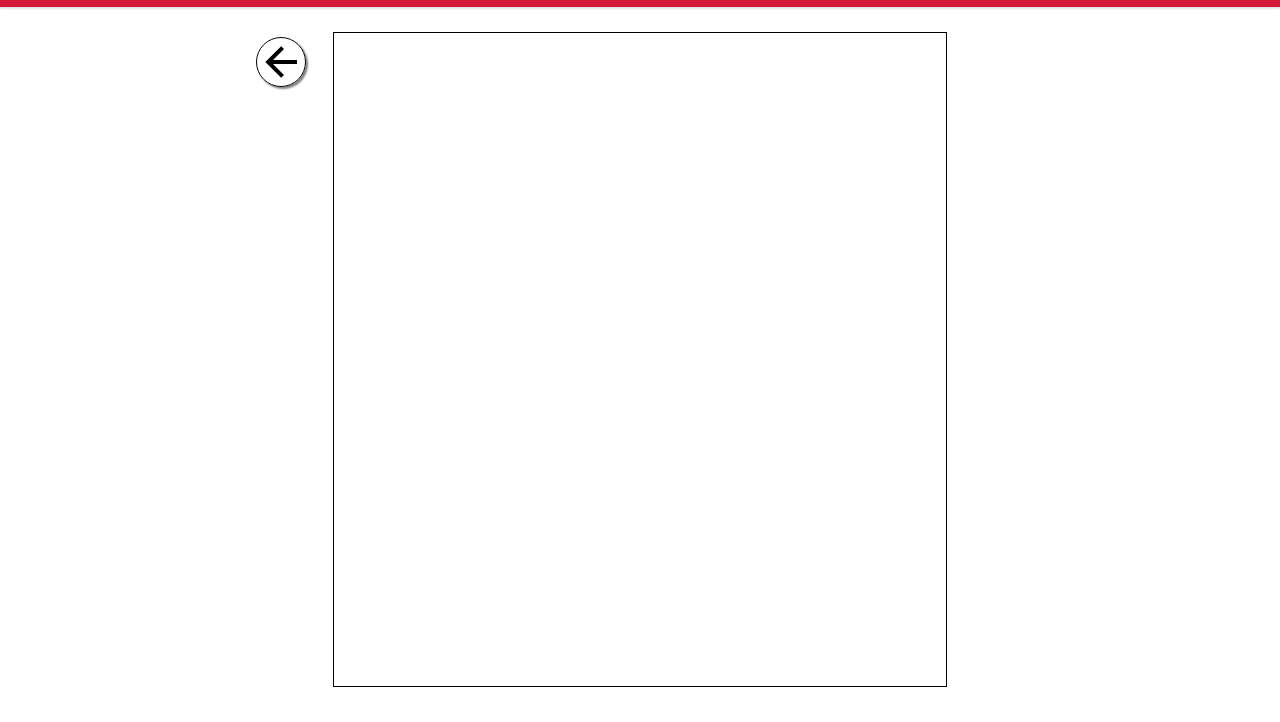
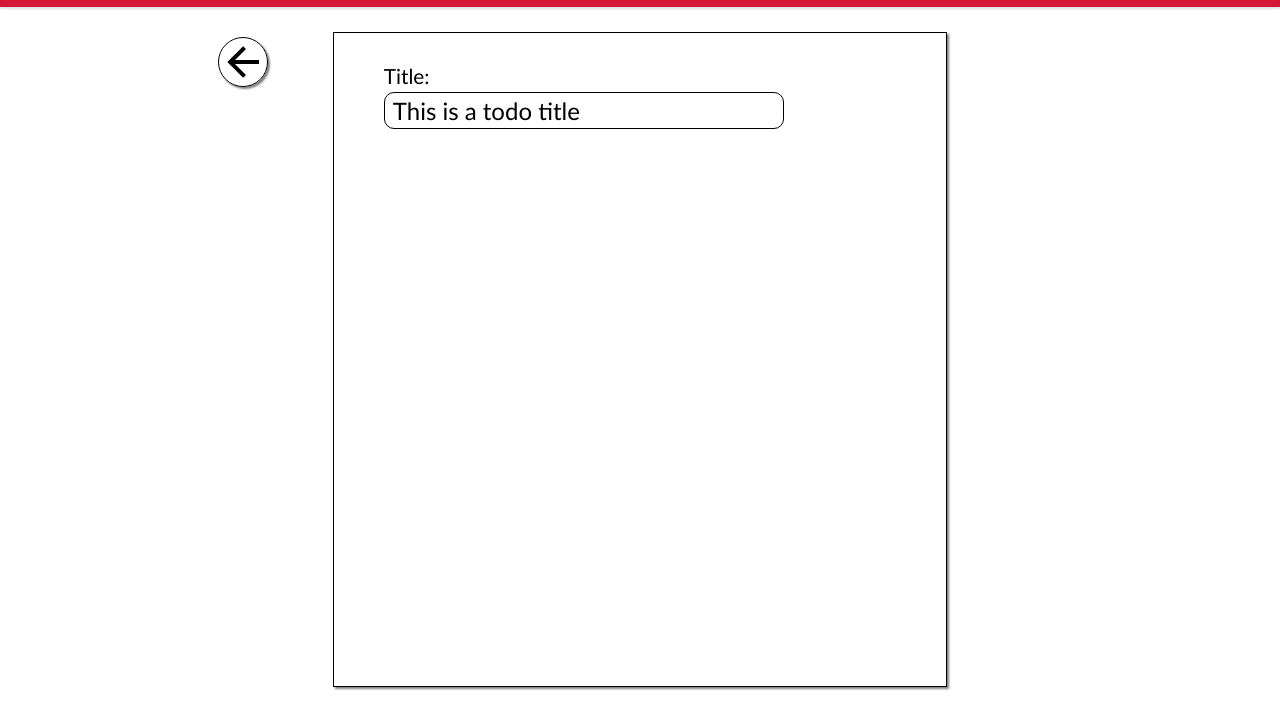
Before and after one commit to RichardGabelman/todo-list, a website built with webpack: page src/index.html in a window 1280 px wide. Both pictures are taken after a click on the element "This is a todo title". Shown: the part 78-800 px from the top of the page. Built offline with nearby package versions, Linux system fonts and the light colour scheme.

Commit message:
Add form title

```diff
--- a/src/modules/eventSetup.js
+++ b/src/modules/eventSetup.js
@@ -58,5 +58,8 @@ export class EventSetup {
       return;
     }
 
+    const backArrow = document.querySelector('.todopage svg');
+    backArrow.addEventListener('click', PageManager.goToHome);
+
   }
 }
--- a/src/modules/htmlGenerator.js
+++ b/src/modules/htmlGenerator.js
@@ -107,6 +107,21 @@ export class HtmlGenerator {
 
     const form = document.createElement('form');
 
+    const labelInputTitle = document.createElement('div');
+    labelInputTitle.classList.add('labelInput');
+    const labelTitle = document.createElement('label');
+    labelTitle.textContent = 'Title:';
+    labelTitle.setAttribute('for', 'title');
+    const inputTitle = document.createElement('input');
+    inputTitle.setAttribute('type', 'text');
+    inputTitle.setAttribute('value', ProjectManager.getProjects()[projectIndex].todos[todoIndex].title);
+    inputTitle.setAttribute('id', 'title');
+    inputTitle.setAttribute('maxLength', 35);
+    labelInputTitle.appendChild(labelTitle);
+    labelInputTitle.appendChild(inputTitle);
+
+    form.appendChild(labelInputTitle);
+
     todoPage.appendChild(form);
 
     return todoPage;
--- a/src/modules/todo.js
+++ b/src/modules/todo.js
@@ -1,10 +1,10 @@
 export class Todo {
 
-  #title;
-  #description;
-  #dueDate;
-  #priority;
-  #completed;
+  #title = '';
+  #description = '';
+  #dueDate = '';
+  #priority = 0;
+  #completed = false;
 
   constructor(title, description, dueDate, priority, completed) {
     this.#title = title;
--- a/src/style.css
+++ b/src/style.css
@@ -67,6 +67,7 @@ header svg {
   align-self: flex-start;
   box-shadow: 2px 2px 2px gray;
   margin-bottom: -55px;
+  margin-left: -5%;
 }
 
 .todopage svg:hover {
@@ -76,6 +77,25 @@ header svg {
 .todopage form {
   width: 80%;
   height: 100%;
+  padding: 30px 50px;
+  font-size: 1.3rem;
+  border: 1px solid black;
+  box-shadow: 2px 2px 2px gray;
+}
+
+.labelInput {
+  font-family: ui-rounded, 'Hiragino Maru Gothic ProN', Quicksand, Comfortaa, Manjari, 'Arial Rounded MT', 'Arial Rounded MT Bold', Calibri, source-sans-pro, sans-serif;
+  display: flex;
+  flex-direction: column;
+  gap: 4px;
+}
+
+.labelInput input {
+  font-family: ui-rounded, 'Hiragino Maru Gothic ProN', Quicksand, Comfortaa, Manjari, 'Arial Rounded MT', 'Arial Rounded MT Bold', Calibri, source-sans-pro, sans-serif;
+  font-size: 1.5rem;
+  padding: 3px 8px;
+  width: 25rem;
+  border-radius: 10px;
   border: 1px solid black;
 }
 
```
